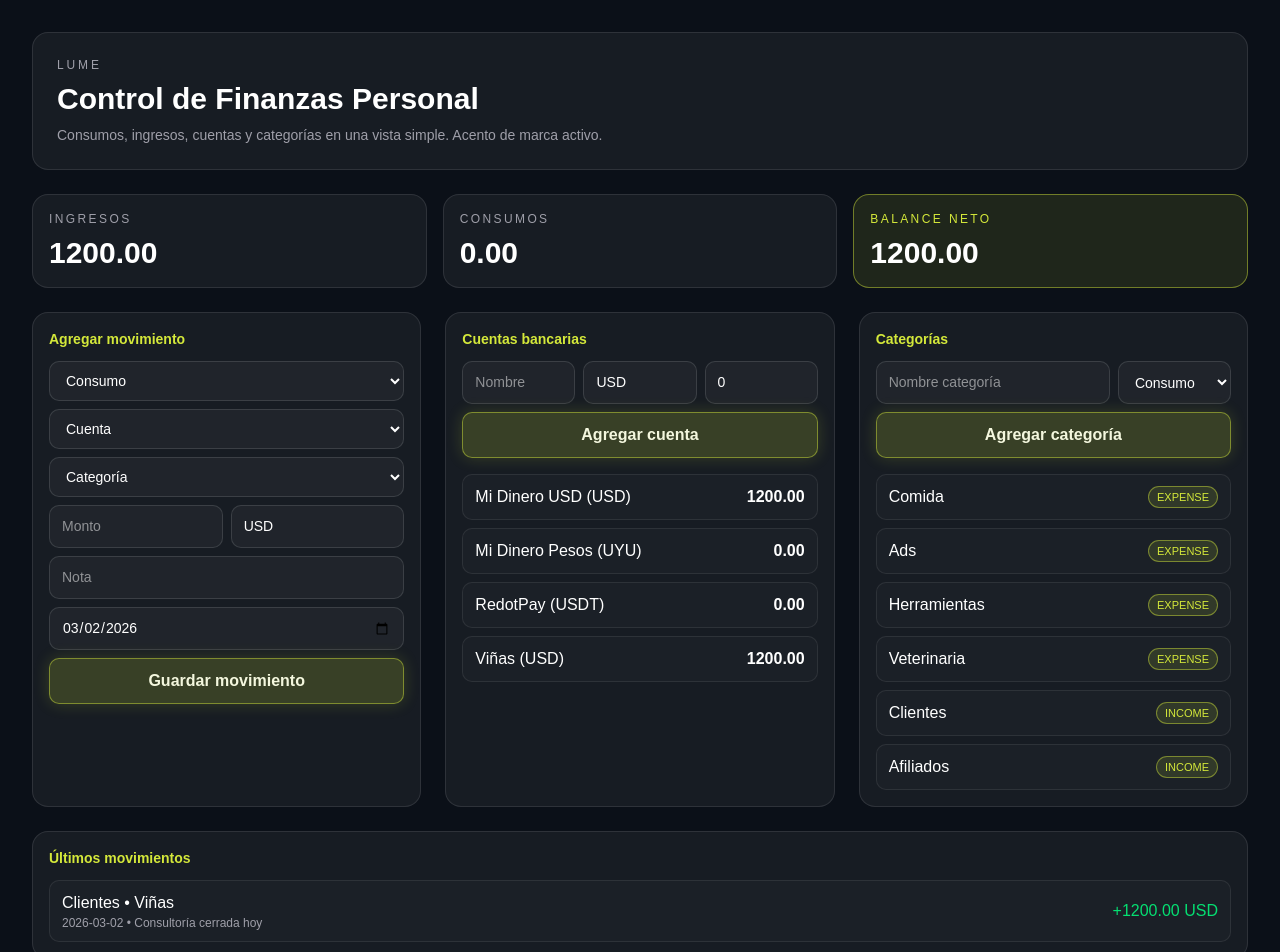
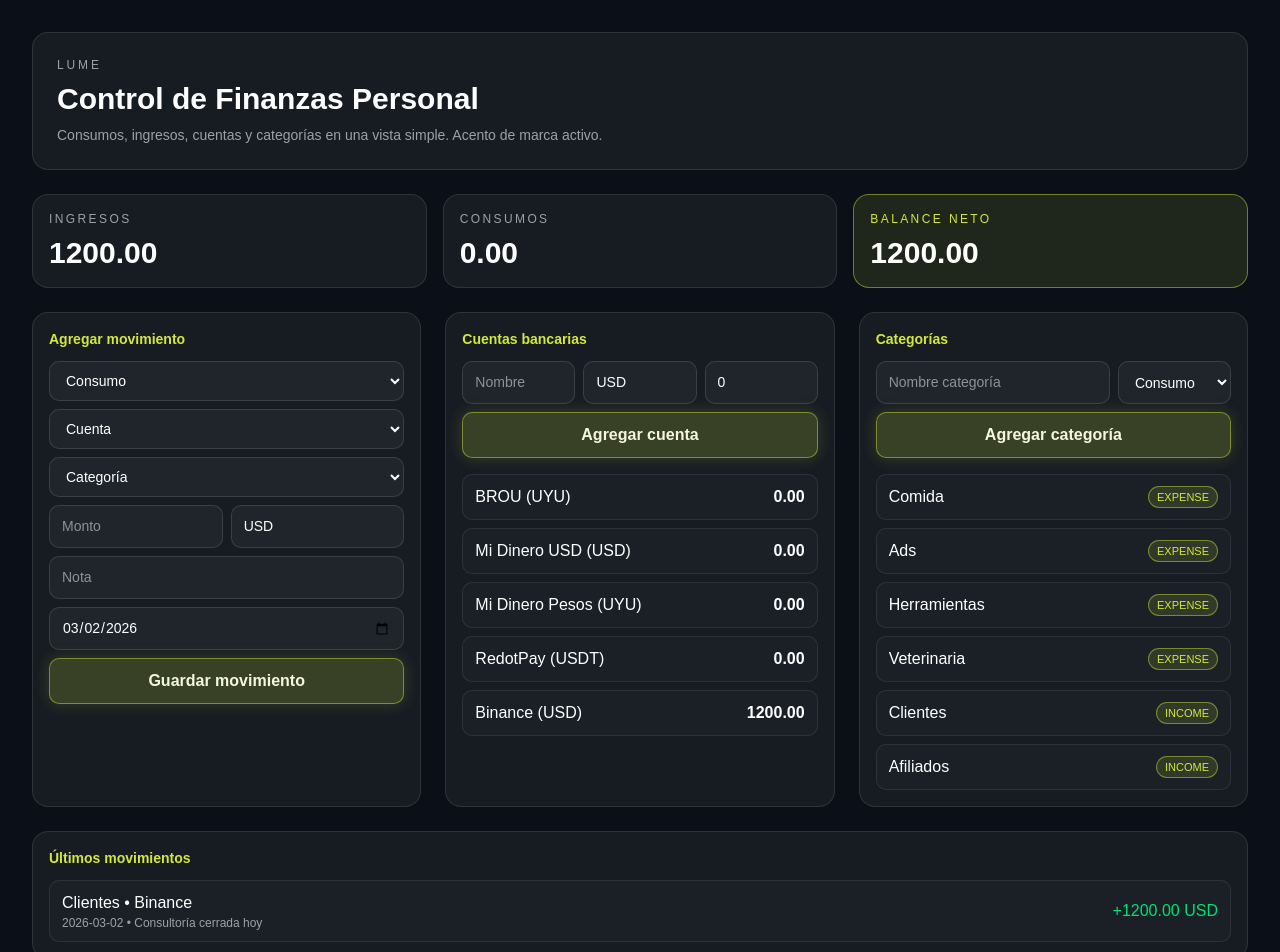
Before and after one commit to nexoopenclaw/lume, a Next.js app: page / in a window 1280 px wide. Shown: the top 952 px of the page. Built offline with nearby package versions, Linux system fonts and the light colour scheme.

Commit message:
fix: rename Vinas to Binance, restore BROU UYU, refresh seed state

```diff
--- a/src/app/page.tsx
+++ b/src/app/page.tsx
@@ -40,16 +40,17 @@ const seedCategories: Category[] = [
 ];
 
 const seedAccounts: Account[] = [
-  { id: "a-mi-usd", name: "Mi Dinero USD", currency: "USD", balance: 1200 },
+  { id: "a-brou", name: "BROU", currency: "UYU", balance: 0 },
+  { id: "a-mi-usd", name: "Mi Dinero USD", currency: "USD", balance: 0 },
   { id: "a-mi-uyu", name: "Mi Dinero Pesos", currency: "UYU", balance: 0 },
   { id: "a-redots", name: "RedotPay", currency: "USDT", balance: 0 },
-  { id: "a-vinas", name: "Viñas", currency: "USD", balance: 1200 },
+  { id: "a-binance", name: "Binance", currency: "USD", balance: 1200 },
 ];
 
 const seedTxs: Tx[] = [
   {
-    id: "t-seed-vinas-1200",
-    accountId: "a-vinas",
+    id: "t-seed-binance-1200",
+    accountId: "a-binance",
     categoryId: "c-client",
     kind: "income",
     amount: 1200,
@@ -79,7 +80,7 @@ export default function Home() {
   });
 
   useEffect(() => {
-    const raw = localStorage.getItem("lume-v1");
+    const raw = localStorage.getItem("lume-v2");
     if (!raw) return;
     try {
       const parsed = JSON.parse(raw);
@@ -90,7 +91,7 @@ export default function Home() {
   }, []);
 
   useEffect(() => {
-    localStorage.setItem("lume-v1", JSON.stringify({ categories, accounts, txs }));
+    localStorage.setItem("lume-v2", JSON.stringify({ categories, accounts, txs }));
   }, [categories, accounts, txs]);
 
   const totals = useMemo(() => {
```
